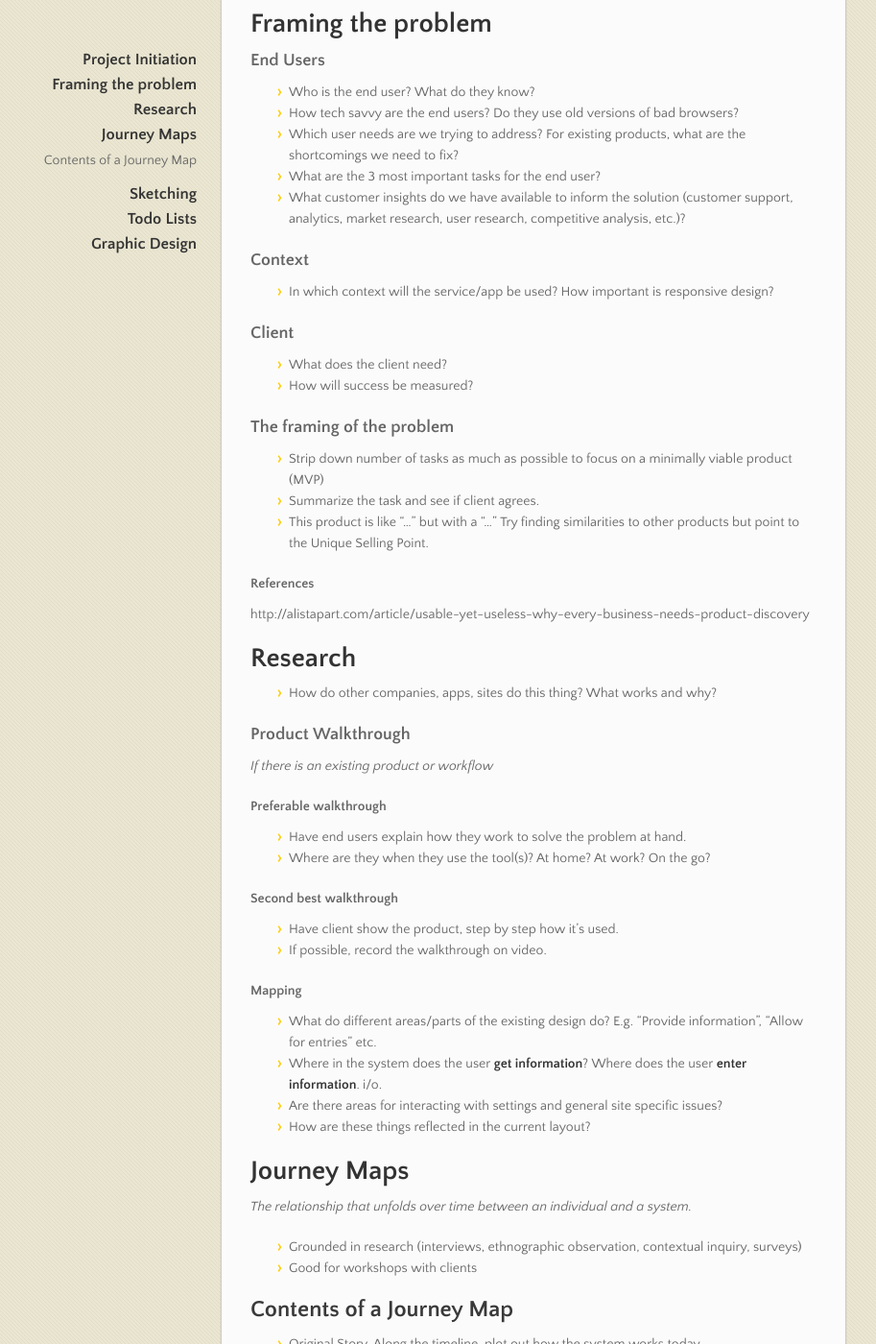
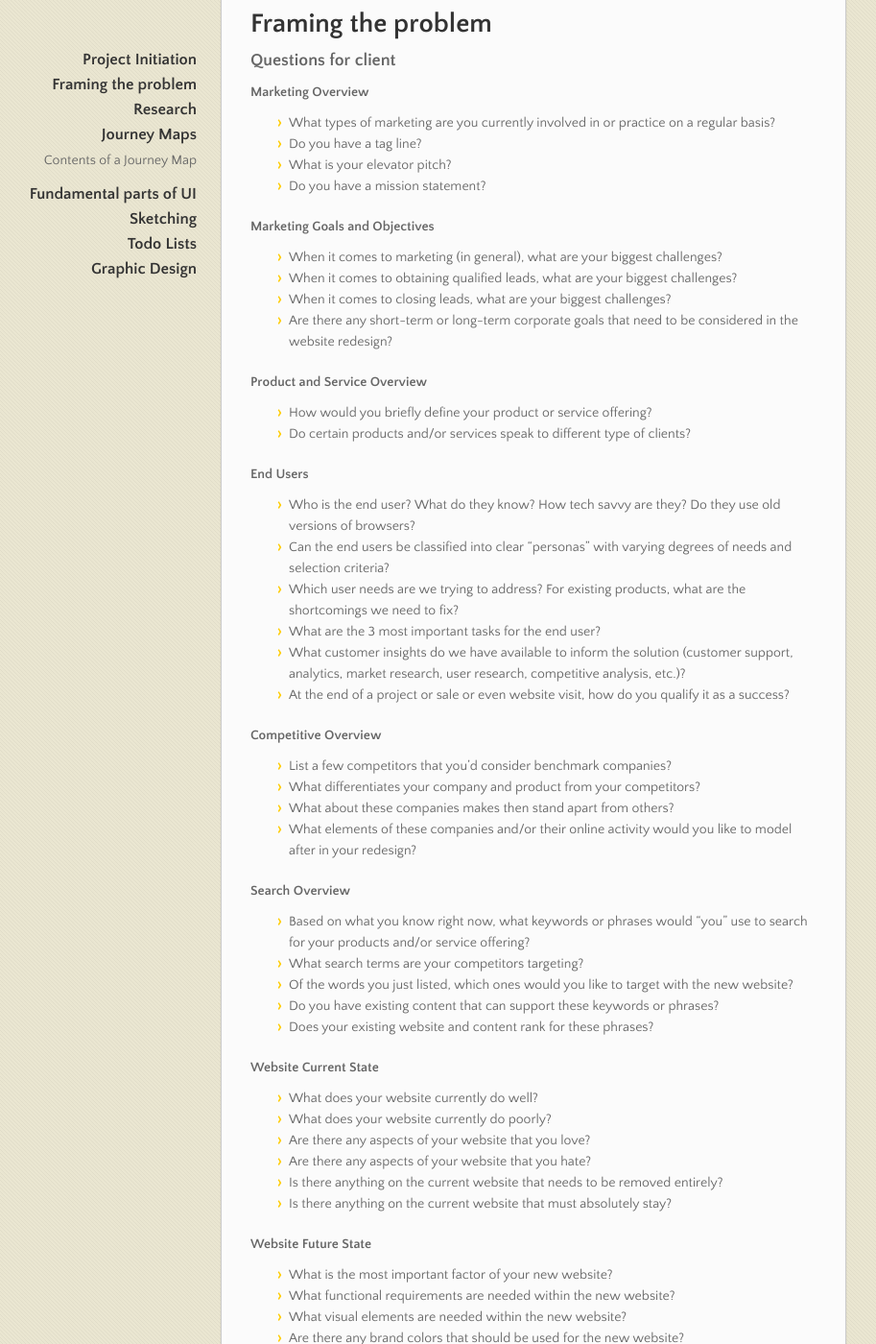
Before and after one commit to Magnus-G/Process, a Jekyll site: the page built from index.md, in a window 1280 px wide and 1400 px high, scrolled down 490 px. Shown: the whole window at 96% size, without its empty margins (85-998 px from the left). Built offline with Jekyll 4.4.1, drawn with Linux system fonts in a browser that asks for light colours; nearby versions of some CDN libraries; Markdown is read by kramdown in place of the engine named in the settings; some of the changed text lies outside the part shown.

Commit message:
Update index.md

```diff
--- a/index.md
+++ b/index.md
@@ -25,19 +25,85 @@ Project Initiation
 Framing the problem
 ================
 
-### End Users
-* Who is the end user? What do they know?
-* How tech savvy are the end users? Do they use old versions of bad browsers?
+### Questions for client
+#### Marketing Overview
+* What types of marketing are you currently involved in or practice on a regular basis?
+* Do you have a tag line?
+* What is your elevator pitch?
+* Do you have a mission statement?
+
+#### Marketing Goals and Objectives
+* When it comes to marketing (in general), what are your biggest challenges?
+* When it comes to obtaining qualified leads, what are your biggest challenges?
+* When it comes to closing leads, what are your biggest challenges?
+* Are there any short-term or long-term corporate goals that need to be considered in the website redesign?
+
+#### Product and Service Overview
+* How would you briefly define your product or service offering?
+* Do certain products and/or services speak to different type of clients?
+
+#### End Users
+* Who is the end user? What do they know? How tech savvy are they? Do they use old versions of browsers?
+* Can the end users be classified into clear “personas” with varying degrees of needs and selection criteria?
 * Which user needs are we trying to address? For existing products, what are the shortcomings we need to fix?
 * What are the 3 most important tasks for the end user?
 * What customer insights do we have available to inform the solution (customer support, analytics, market research, user research, competitive analysis, etc.)?
+* At the end of a project or sale or even website visit, how do you qualify it as a success?
 
-### Context
+#### Competitive Overview
+* List a few competitors that you’d consider benchmark companies?
+* What differentiates your company and product from your competitors?
+* What about these companies makes then stand apart from others?
+* What elements of these companies and/or their online activity would you like to model after in your redesign?
+
+#### Search Overview
+* Based on what you know right now, what keywords or phrases would “you” use to search for your products and/or service offering?
+* What search terms are your competitors targeting?
+* Of the words you just listed, which ones would you like to target with the new website?
+* Do you have existing content that can support these keywords or phrases?
+* Does your existing website and content rank for these phrases?
+
+#### Website Current State
+* What does your website currently do well?
+* What does your website currently do poorly?
+* Are there any aspects of your website that you love?
+* Are there any aspects of your website that you hate?
+* Is there anything on the current website that needs to be removed entirely?
+* Is there anything on the current website that must absolutely stay?
+
+#### Website Future State
+* What is the most important factor of your new website?
+* What functional requirements are needed within the new website?
+* What visual elements are needed within the new website?
+* Are there any brand colors that should be used for the new website?
+* What social media elements would you like integrated?
+* Do you have a proposed sitemap prepared?
+* Do you need a subscription option or other offer?
+* Will you be blogging?
+* Will you require responsive design (adapts automatically to mobile devices)?
+* Is there anything that you would like to have included in the new website that you lack currently?
+
+#### Project Constraints
+* What is proposed date for kicking off your web design project?
+* What is you desired date for going live?
+
+#### Content to Assemble
+* High resolution logo
+* Content for pages
+* Blog posts
+* Literature or brochures
+* Sales presentations
+* Case studies
+* Press releases
+* Videos or podcasts
+* Images
+* Testimonials
+* Articles
+* Events
+* Other marketing collateral
+
+#### Context
 * In which context will the service/app be used? How important is responsive design?
-
-### Client
-* What does the client need?
-* How will success be measured?
 
 ### The framing of the problem
 * Strip down number of tasks as much as possible to focus on a minimally viable product (MVP)
@@ -45,7 +111,9 @@ Framing the problem
 * This product is like "..." but with a "..." Try finding similarities to other products but point to the Unique Selling Point.
 
 #### References
-http://alistapart.com/article/usable-yet-useless-why-every-business-needs-product-discovery
+[50 Questions before a project](http://www.web-savvy-marketing.com/2013/03/web-design-projects-50-questions/)
+[Product Discovery](http://alistapart.com/article/usable-yet-useless-why-every-business-needs-product-discovery)
+[Responsive Workflow](http://viljamis.com/blog/2012/responsive-workflow/)
 
 Research
 ========
@@ -85,6 +153,16 @@ Journey Maps
 #### References
 [uxmag](http://uxmag.com/articles/illustrating-the-big-picture)
 [Unique Selling Points and more](http://www.elezea.com/2013/05/one-ux-deliverable/)
+
+Fundamental parts of UI
+===================
+
+### Information
+* Resource: user needs to find something
+
+### Action
+* User needs to enter or change something
+
 
 Sketching
 ========
```
